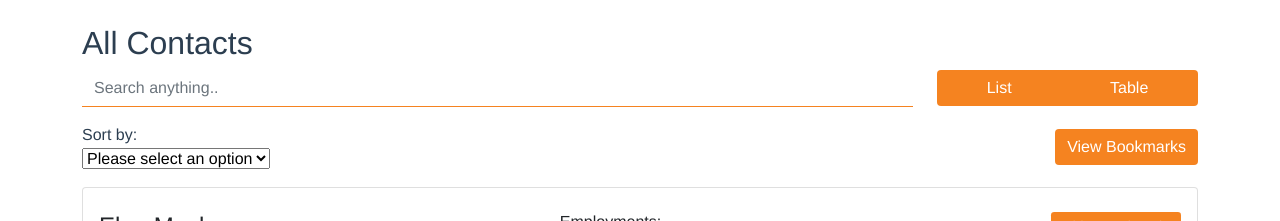
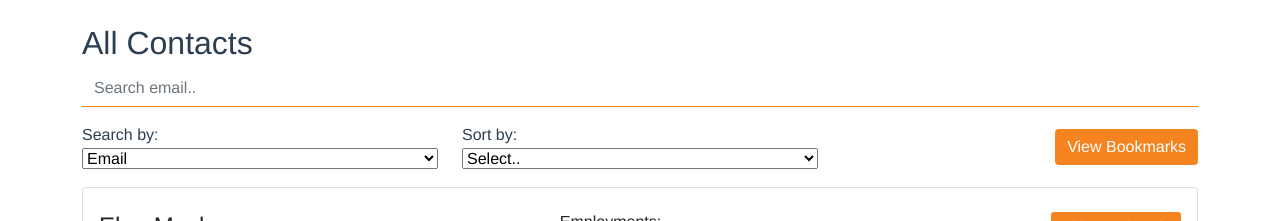
Before and after one commit to mayoalexander/contacts-search-ui, a Vue app: page /contacts in a window 1280 px wide. Shown: the part 392-613 px from the top of the page. Built offline with nearby package versions, Linux system fonts and the light colour scheme.

Commit message:
fixed view controls

```diff
--- a/src/views/Contacts/Controls.vue
+++ b/src/views/Contacts/Controls.vue
@@ -1,30 +1,51 @@
 <template lang="html">
   <div class="controls row mb-3">
-    <div class="col-md-9 mb-2">
+    <div class="col-md-12 mb-2">
       <b-form-input
         v-model="$store.state.searchQuery"
-        placeholder="Search anything.."
+        :placeholder="'Search ' + searchType + '..'"
+        :class="{
+          'invalid-form' : !isValid,
+          'valid-form' : isValid
+        }"
       ></b-form-input>
-    </div>
-    <div class="col-md-3">
-      <b-button-group class="w-100">
-        <b-button @click="$store.commit('SET_VIEW', 'list')">List</b-button>
-        <b-button @click="$store.commit('SET_VIEW', 'table')">Table</b-button>
-      </b-button-group>
+      <div v-if="searchType === 'email' && $store.state.searchQuery.length > 3" class="text-left">
+        <b-form-invalid-feedback :state="isValid">
+          You must enter a valid email!
+        </b-form-invalid-feedback>
+        <b-form-valid-feedback :state="isValid">
+          Looks Good.
+        </b-form-valid-feedback>
+      </div>
     </div>
     <div class="col-md-12 text-left pt-2">
       <b-row align-v="center">
+        <!-- search by -->
+        <b-col class="text-left">
+          <label class="mb-0">Search by:</label>
+          <div class="">
+            <b-form-select
+              v-model="searchType"
+              :options="searchOptions"
+              class="mt-0 w-100"
+            ></b-form-select>
+          </div>
+        </b-col>
+
+        <!-- view sortby -->
         <b-col class="text-left">
           <label class="mb-0">Sort by:</label>
-          <div class="text-rigt">
+          <div class="">
             <b-form-select
               @change="setSorting()"
               v-model="sortBy"
               :options="sortingOptions"
-              class="mt-0"
+              class="mt-0 w-100"
             ></b-form-select>
           </div>
         </b-col>
+
+        <!-- view bookmarks -->
         <b-col class="text-right">
           <b-button
             v-if="$store.state.view_type !== 'bookmarks'"
@@ -48,19 +69,44 @@ export default {
   data() {
     return {
       sortBy: null,
+      searchType: "email",
+      searchOptions: [
+        { value: null, text: "Anything" },
+        { value: "name", text: "Name" },
+        { value: "email", text: "Email" },
+        { value: "phone", text: "Phone" },
+        { value: "city", text: "City" },
+        { value: "state", text: "State" },
+      ],
       sortingOptions: [
-        { value: null, text: "Please select an option" },
+        { value: null, text: "Select.." },
         { value: "name", text: "Name" },
+        { value: "email", text: "Email" },
         { value: "phone", text: "Phone" },
         { value: "city", text: "City" },
         { value: "state", text: "State" },
       ],
     };
   },
+  computed: {
+    isValid() {
+      let res = true;
+      if (this.searchType === "email") {
+        res = this.validateEmail();
+      }
+      return res;
+    },
+  },
   methods: {
     setSorting() {
       const value = this.sortBy;
       this.$store.commit("SET_SORT_BY", value);
+    },
+    validateEmail() {
+      const email = this.$store.state.searchQuery;
+      const re =
+        /^(([^<>()[\]\\.,;:\s@"]+(\.[^<>()[\]\\.,;:\s@"]+)*)|(".+"))@((\[[0-9]{1,3}\.[0-9]{1,3}\.[0-9]{1,3}\.[0-9]{1,3}\])|(([a-zA-Z\-0-9]+\.)+[a-zA-Z]{2,}))$/;
+      return re.test(String(email).toLowerCase());
     },
   },
 };
--- a/src/views/Contacts/ListAll.vue
+++ b/src/views/Contacts/ListAll.vue
@@ -12,9 +12,6 @@
         <contacts-list-view :items="$store.state.bookmarks" />
       </div>
 
-      <div v-if="$store.state.view_type === 'table'" class="list-view">
-        <b-table striped hover :items="filteredContacts"></b-table>
-      </div>
     </div>
   </div>
 </template>
```
